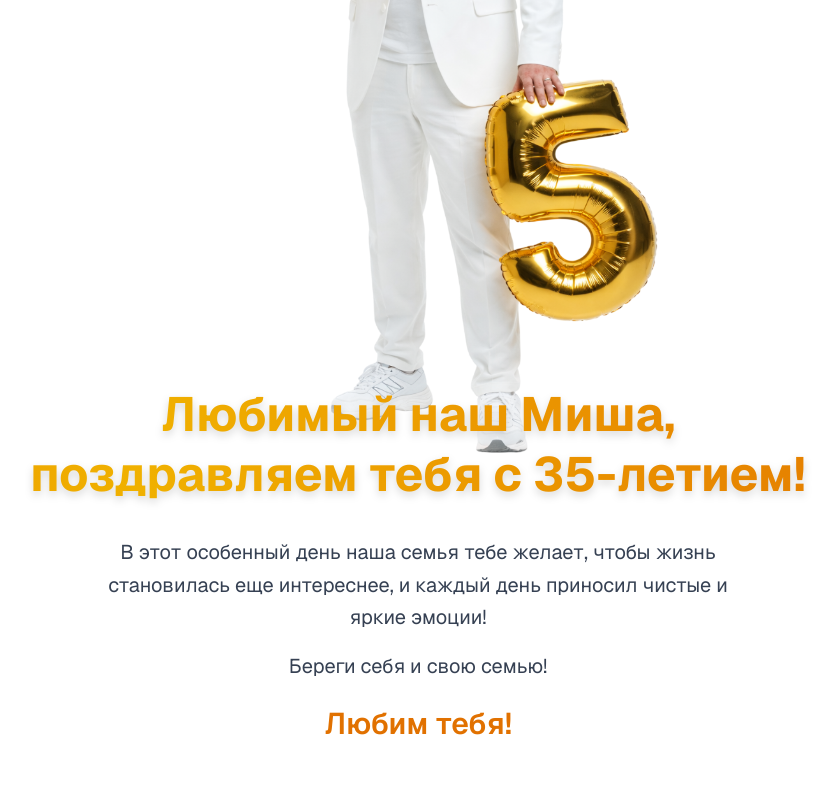
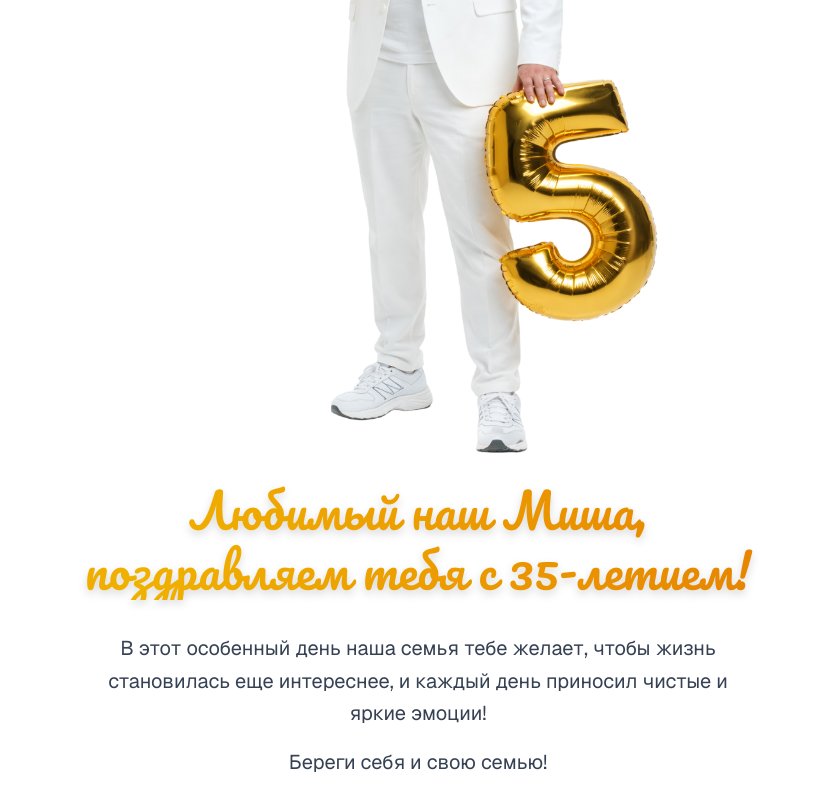
Before and after one commit to istominvi/mihe35, a Next.js app: page / in a window 1280 px wide. Shown: the part 512-1307 px from the top of the page, without its empty margins (222-1058 px from the left). Built offline with nearby package versions, Linux system fonts and the light colour scheme.

Commit message:
Adjust hero title spacing and switch heading font to Pacifico

```diff
--- a/app/page.tsx
+++ b/app/page.tsx
@@ -2,11 +2,17 @@
 
 import { useState } from "react"
 import Image from "next/image"
+import { Pacifico } from "next/font/google"
 import { Countdown } from "@/components/birthday/Countdown"
 import { Confetti } from "@/components/birthday/Confetti"
 import { PhotoModal } from "@/components/birthday/PhotoModal"
 
 // Список фотографий из /public/photo
+const pacifico = Pacifico({
+  weight: "400",
+  subsets: ["latin", "cyrillic"],
+})
+
 const PHOTOS: string[] = [
   "/photo/1.jpg",
   "/photo/2.jpg",
@@ -69,15 +75,15 @@ export default function BirthdayPage() {
             </div>
 
             {/* Заголовок с заходом на изображение */}
-            <div className="relative -mt-12 md:-mt-20 z-10 px-4">
+            <div className="relative mt-2 md:mt-4 z-10 px-4">
               <div className="relative mx-auto max-w-4xl">
                 <span
                   aria-hidden="true"
-                  className="pointer-events-none absolute inset-0 z-0 text-center text-2xl md:text-4xl lg:text-5xl font-bold leading-tight text-balance text-white opacity-95 blur-[10px] [text-shadow:0_0_24px_rgba(255,255,255,0.95),0_0_48px_rgba(255,255,255,0.8)]"
+                  className={`pointer-events-none absolute inset-0 z-0 text-center text-2xl md:text-4xl lg:text-5xl leading-tight text-balance text-white opacity-95 blur-[10px] [text-shadow:0_0_24px_rgba(255,255,255,0.95),0_0_48px_rgba(255,255,255,0.8)] ${pacifico.className}`}
                 >
                   Любимый наш Миша, поздравляем тебя с 35-летием!
                 </span>
-                <h1 className="relative z-10 text-2xl md:text-4xl lg:text-5xl font-bold text-transparent bg-clip-text bg-gradient-to-r from-amber-600 via-yellow-500 to-amber-600 text-center leading-tight text-balance animate-shimmer drop-shadow-lg">
+                <h1 className={`relative z-10 text-2xl md:text-4xl lg:text-5xl text-transparent bg-clip-text bg-gradient-to-r from-amber-600 via-yellow-500 to-amber-600 text-center leading-tight text-balance animate-shimmer drop-shadow-lg ${pacifico.className}`}>
                   Любимый наш Миша, поздравляем тебя с 35-летием!
                 </h1>
               </div>
```
